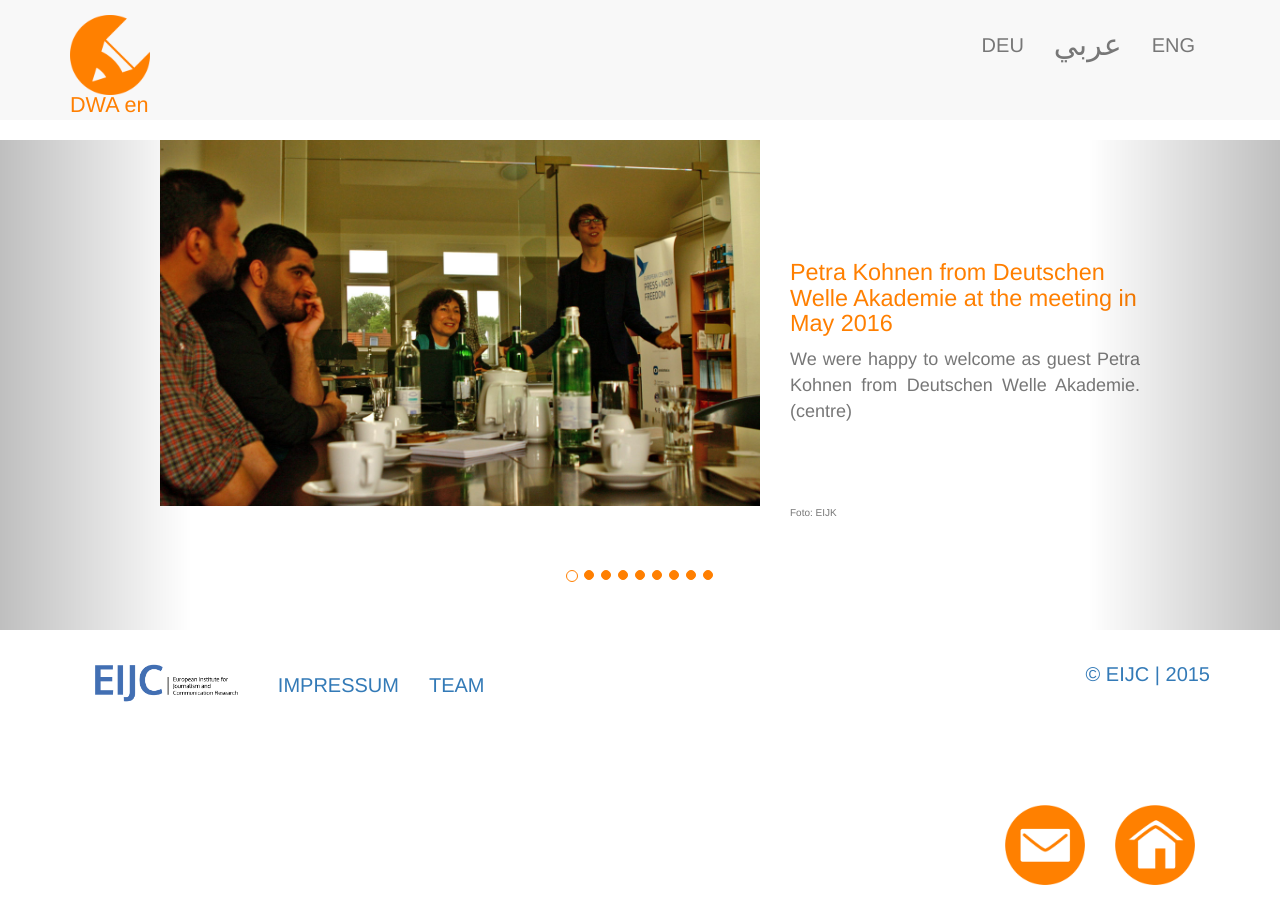
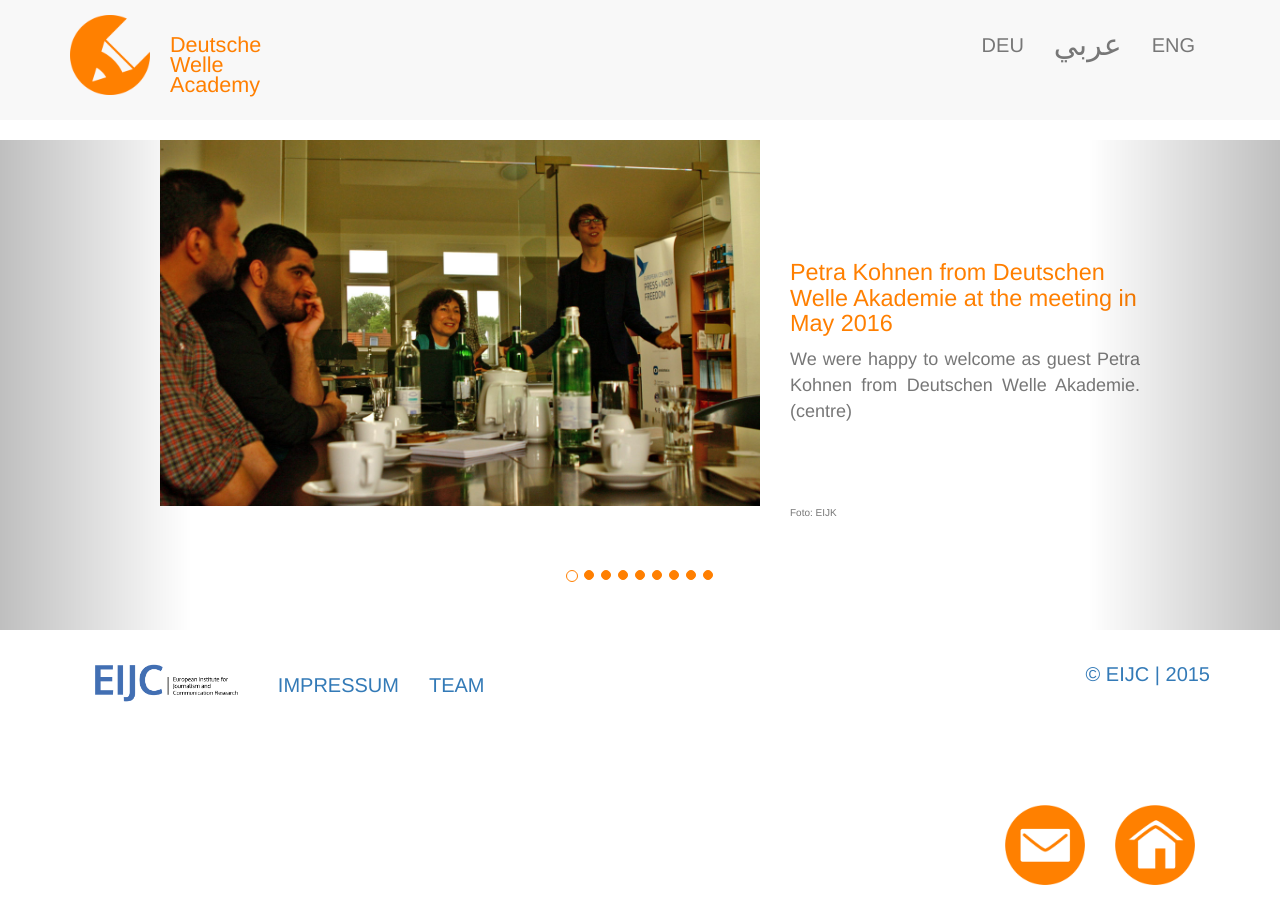
Before and after one commit to EIJC/TIJ, a Jekyll site: the page built from _posts/2016-05-26-dwa-en.html, in a window 1280 px wide. Built offline with Jekyll 4.4.1, drawn with Linux system fonts in a browser that asks for light colours; nearby versions of some CDN libraries.

Commit message:
Update 2016-05-26-dwa-en.html

```diff
--- a/_posts/2016-05-26-dwa-en.html
+++ b/_posts/2016-05-26-dwa-en.html
@@ -1,5 +1,5 @@
 ---
-title: DWA en
+title: Deutsche Welle Academy
 language: en
 ---
 <div class="carousel slide" data-interval="15000" data-ride="carousel" id="myCarousel"><!-- Indicators -->
@@ -32,11 +32,11 @@ language: en
 
 <div class="item"><a href="{{ site.base_url }}/images/2016-05-26_TS_02.jpg" target="_blank"><img alt="" class="img-slider-2" src="{{ site.base_url }}/images/2016-05-26_TS_02.jpg" /> </a>
 
-<p class="text-justify">Interessiert verfolgte sie die Ausf&uuml;hrungen der Teilnehmenden &uuml;ber derzeitige Projekte und ihre Erwartungen an das Treffen: &ldquo;Wir m&ouml;chte mehr &uuml;ber die hiesigen Medien und die Deutsche Welle Akademie wissen &ndash; &uuml;ber Fortbildungs- und Arbeitsm&ouml;glichkeiten.&rdquo;</p>
+<p class="text-justify">She discussed current the journalist's projects and asked for their expactations: &ldquo;We would like to hear about German media and Deutsche Welle Academy, trainings and jobs.&ldquo;</p>
 
 <p>&nbsp;</p>
 
-<p class="text-justify">Deutsches Medienrecht, Netzwerke und Selbstvermarktung &ndash; dass er noch viel lernen kann, merkt Tarek Khello im Arbeitsalltag. Als freier Journalist arbeitet er f&uuml;r den &ouml;ffentlich-rechtlichen Rundfunk.</p>
+<p class="text-justify">Media law, networks and marketing - Tarek Khello knows that he has to improve his knowledge. He works as freelancer for a German public broadcaster.</p>
 
 <p class="p-pic">Foto: EIJK</p>
 </div>
@@ -45,7 +45,7 @@ language: en
 
 <h1>&nbsp;</h1>
 
-<p class="text-justify">Ola Al-Jari berichtete von ihren Recherchen f&uuml;r das European Centre for Press &amp; Media Freedom (ECPMF) in Griechenland &uuml;ber die Medienberichterstattung zu Fl&uuml;chtlingscamps.</p>
+<p class="text-justify">Ola Aljari reported onher research for the European Centre for Press &amp; Media Freedom (ECPMF) on reportin on refugees in Greece.</p>
 
 <p class="p-pic">Foto: EIJK</p>
 </div>
@@ -54,7 +54,7 @@ language: en
 
 <h1>&nbsp;</h1>
 
-<p class="text-justify">Auch der syrische Autor Tarek Aziza (l.i.B) stellte seine j&uuml;ngsten Aktivit&auml;ten vor: Er ist Redakteur bei &ldquo;Abwab&rdquo;, der ersten Zeitung f&uuml;r Gefl&uuml;chtete in Deutschland. Orientierung f&uuml;r Asylsuchende m&ouml;chte das Blatt leisten &ndash; und &uuml;ber Ereignisse und Debatten in Deutschland f&uuml;r ein arabischsprachiges Publikum berichtet.</p>
+<p class="text-justify">Syrian publisher Tarek Aziza (left) introduced his recent project: He works for the first bilingual newspaper for refugges: Abwab. The team wants to give information on current public discussions in Germany - and tries to help refugees to find their way in Germany.</p>
 
 <p class="p-pic">Foto: EIJK</p>
 </div>
@@ -63,7 +63,7 @@ language: en
 
 <h1>&nbsp;</h1>
 
-<p class="text-justify">Die monatliche Gratiszeitung erscheint seit Dezember 2015 und wird u.a. in Asylunterk&uuml;nften verteilt. Der Druck wird finanziert durch Werbung, Redakteure wie Aziza arbeiten (noch) ehrenamtlich. Es gibt eine Onlineausgabe, aber noch keine App.</p>
+<p class="text-justify">The newspaper started in December 2015. It is a free monthly newspaper and distributed also in refugee camps. Additionally an online version exist, but no App.</p>
 
 <p class="p-pic">Foto: EIJK</p>
 </div>
@@ -72,7 +72,7 @@ language: en
 
 <h1>&nbsp;</h1>
 
-<p class="text-justify">&ldquo;In der Digitalisierung liegt eine gro&szlig;e Chance,&rdquo; so Petra Kohnen (DWA). Sie r&auml;t zum Mobile Reporting &ndash; mit einfachen Mitteln wirkungsvolle Geschichten f&uuml;r Smartphone zu produzieren und selbst zu vermarkten.</p>
+<p class="text-justify">&ldquo;Mobile Reporting - that's the future&rdquo; says Petra Kohnen (DWA). Everybody has a smartphone - and you just need one by yourselve to publish good news and stories. And it is easy to make money of it.</p>
 
 <p class="p-pic">Foto: EIJK</p>
 </div>
@@ -81,7 +81,7 @@ language: en
 
 <h1>&nbsp;</h1>
 
-<p class="text-justify">So biete die DWA in Kooperation mit Engagement Global spezielle Trainings f&uuml;r Journalisten aus dem Globalen S&uuml;den auf der j&auml;hrlichen Fachkonferenz &ldquo;Bildkorrekturen&rdquo;. Petra Kohnen stellte die DW und Weiterbildungsm&ouml;glichkeiten in der Akademie vor.</p>
+<p class="text-justify">Deutsche Welle Academy and Engagement Global provide special workshops for journalists from the global south at the conference &ldquo;Bildkorrekturen&rdquo;. Petra Kohnen also introduced trainings at the Academy to the journalists.</p>
 
 <p class="p-pic">Foto: EIJK</p>
 </div>
```
